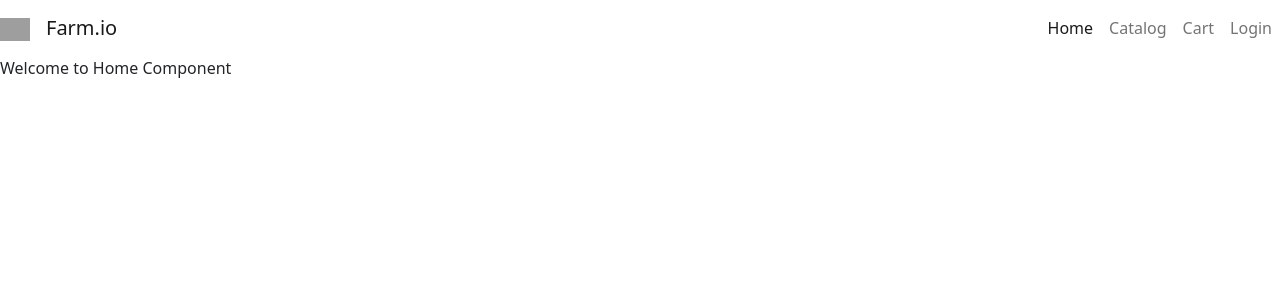
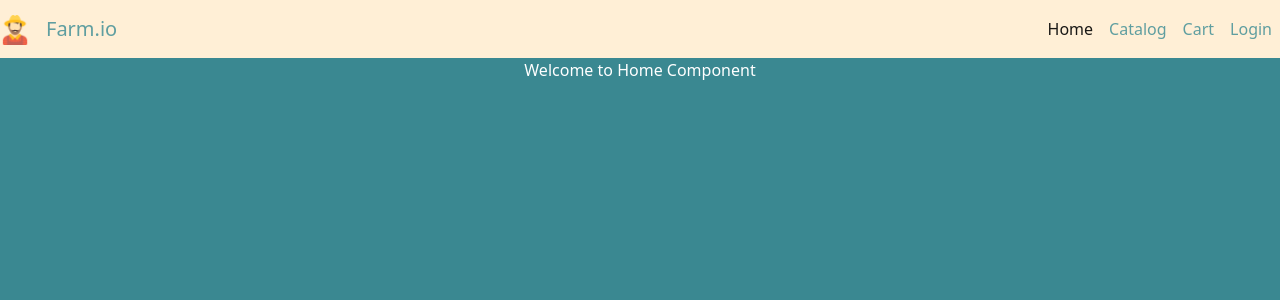
Before and after one commit to kmohan0910/farm.io, an Angular app: page /home in a window 1280 px wide. Shown: the top 300 px of the page. Built offline with nearby package versions, Linux system fonts and the light colour scheme; grey boxes are pictures that could not be loaded.

Commit message:
Adding CSS and icon

```diff
--- a/src/app/HomeComponent/home-component/home-component.component.css
+++ b/src/app/HomeComponent/home-component/home-component.component.css
@@ -0,0 +1,6 @@
+p{
+    display: flex;
+    justify-content: center;
+    color: white;
+    margin: 0 ;
+}
--- a/src/app/SignupComponent/signup.component.css
+++ b/src/app/SignupComponent/signup.component.css
@@ -5,3 +5,9 @@ button{
     margin: 2px;
     margin-top: 10px;
 }
+.container{
+    width: 100vw;
+    height: 100vh;
+    display: flex;
+    justify-content: center;
+}
--- a/src/app/app.component.css
+++ b/src/app/app.component.css
@@ -0,0 +1,3 @@
+body{
+    background-color: #82CD47;
+}
--- a/src/app/shared/header-component/header-component.component.css
+++ b/src/app/shared/header-component/header-component.component.css
@@ -0,0 +1,7 @@
+.navbar{
+    background-color: #FFEFD6;
+
+}
+a{
+    color: cadetblue;
+}
--- a/src/index.html
+++ b/src/index.html
@@ -7,7 +7,7 @@
   <meta name="viewport" content="width=device-width, initial-scale=1">
   <link rel="icon" type="image/x-icon" href="favicon.ico">
 </head>
-<body>
+<body style="background-color: #3A8891">
   <app-root></app-root>
 </body>
 </html>
```
Also changed, not shown: src/assets/farmer.png (added).
